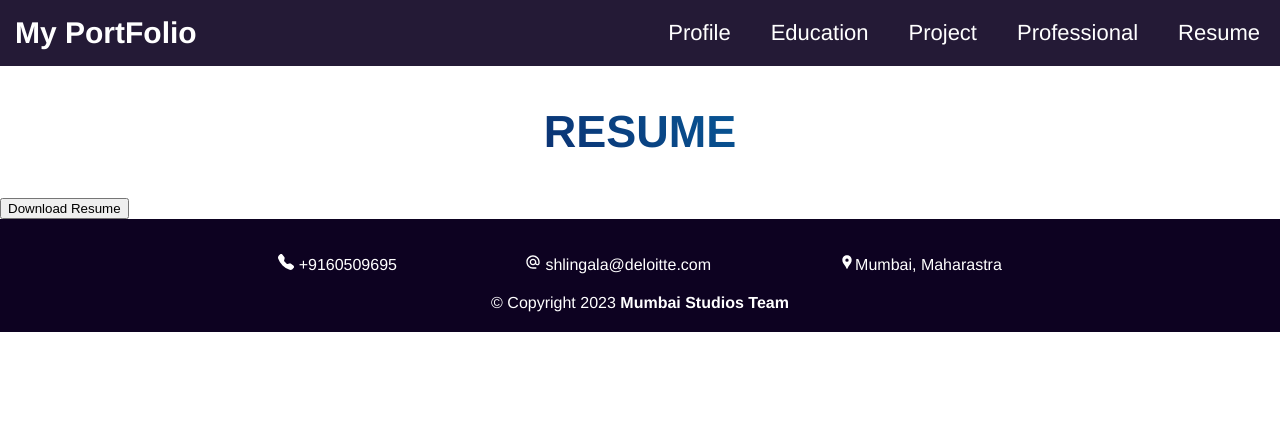
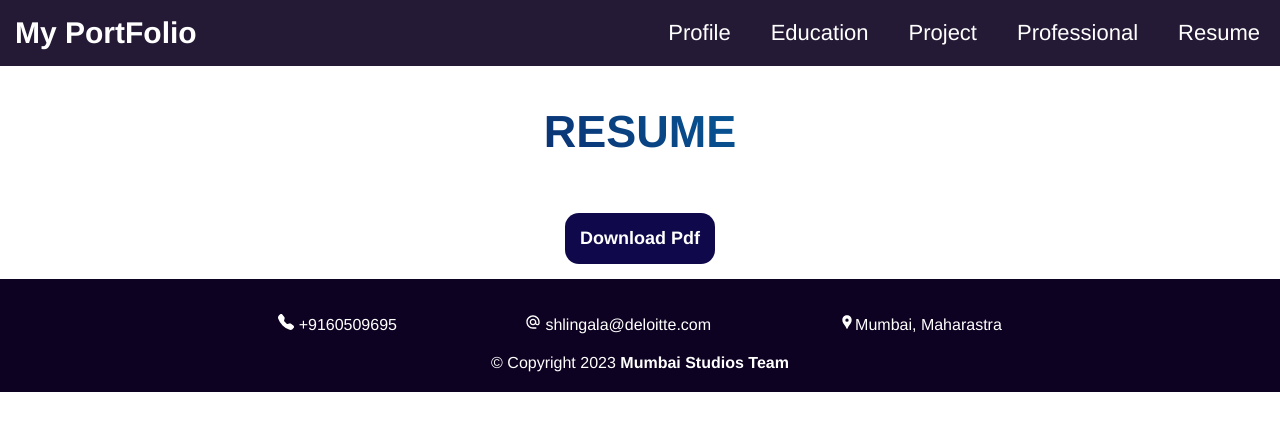
Before and after one commit to Mit20S/portfolio-mock-project, a React (Create React App) app: page /resume in a window 1280 px wide. Shown: the top 430 px of the page. Built offline with nearby package versions, Linux system fonts and the light colour scheme.

Commit message:
resume component

```diff
--- a/src/components/Resume.js
+++ b/src/components/Resume.js
@@ -17,13 +17,13 @@ function Resume(){
             <div className={styles.mainHeading}>
                <h1 className={styles.mainTitle}>RESUME</h1>
             </div>
-            {/* <hr/> */}
-            <div className={styles.mainBlock}>
+
+            <div>
                 {/* {result} */}
             </div>
 
-            <div>
-              <input type="button" value="Download Resume"/>
+            <div className={styles.downloadDiv}>
+              <button>Download Pdf</button>
             </div>
             <Footer />
         </>
--- a/src/styles/project.module.css
+++ b/src/styles/project.module.css
@@ -16,6 +16,10 @@
     border-radius: 10px;
 }
 
+.card:hover{
+    box-shadow: 0px 0px 5px var(--midnight-blue), 0px 0px 5px var(--midnight-blue), 0px 0px 5px var(--midnight-blue), 0px 0px 5px var(--midnight-blue);
+}
+
 .title{
     color: var(--blue);
     font-size: var(--sub-heading);
--- a/src/styles/resume.module.css
+++ b/src/styles/resume.module.css
@@ -13,3 +13,36 @@
   -webkit-text-fill-color: transparent;
   margin: 30px 0px;
 }
+
+.downloadDiv{
+  display: flex;
+  justify-content: center;
+}
+
+.downloadDiv button{
+  font-family: Helvetica, sans-serif;
+  background-color: var(--midnight-blue);
+  color: var(--text-light);
+  font-weight: bold;
+  font-size: var(--body-text);
+  border:0;
+  margin: 15px;
+  padding: var(--p-15);
+  border-radius: 14px;
+}
+
+.downloadDiv button{
+  font-family: Helvetica, sans-serif;
+  background-color: var(--midnight-blue);
+  color: var(--text-light);
+  font-weight: bold;
+  font-size: var(--body-text);
+  border:0;
+  margin: 15px;
+  padding: var(--p-15);
+  border-radius: 14px;
+}
+
+.downloadDiv button:hover{
+  background-color: var(--blue);
+}
```
